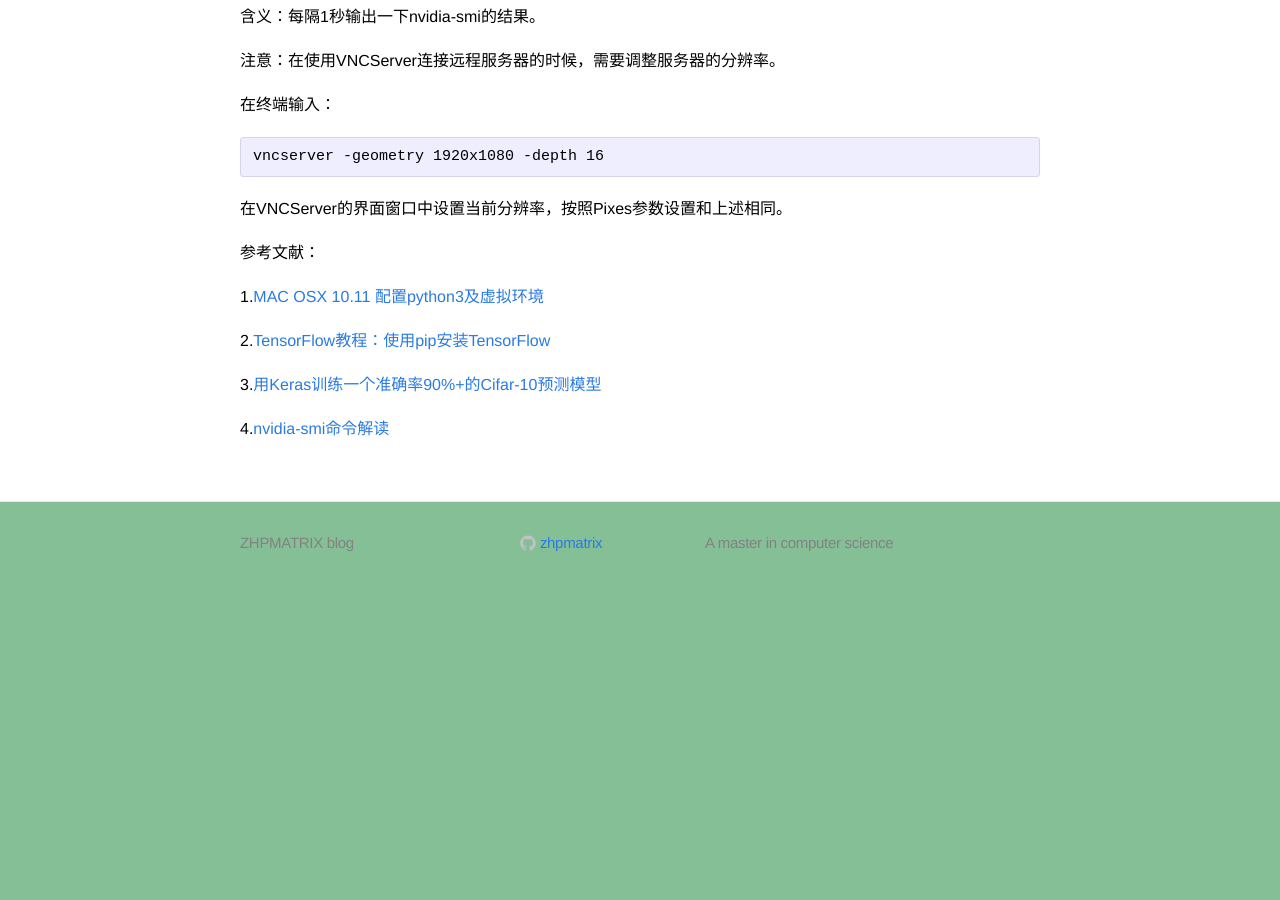
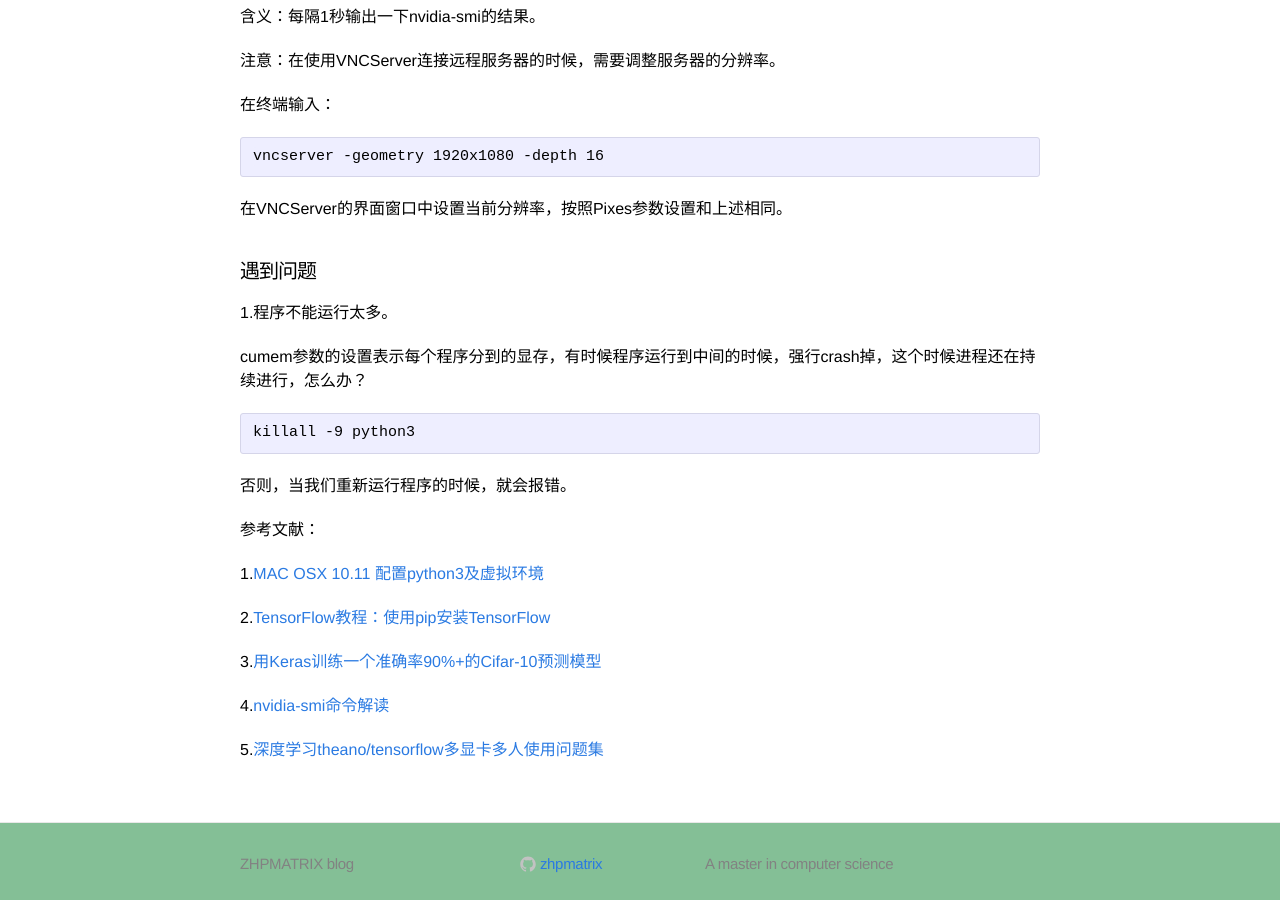
Before and after one commit to zhpmatrix/zhpmatrix.github.io, a Jekyll site: the page built from _posts/2017-05-15-sgd-with-feedback-coding-experiences.md, in a window 1280 px wide and 900 px high, scrolled down 1498 px. Built offline with Jekyll 4.4.1, drawn with Linux system fonts in a browser that asks for light colours; comment, search, counter and statistics services are not loaded; before the commit the page ends 2098 px from its top, so only the background shows below that.

Commit message:
add new content to this article

```diff
--- a/_posts/2017-05-15-sgd-with-feedback-coding-experiences.md
+++ b/_posts/2017-05-15-sgd-with-feedback-coding-experiences.md
@@ -51,6 +51,16 @@ nvidia自带显卡监视工具:nvidia-smi,具体使用方式：
 
 在VNCServer的界面窗口中设置当前分辨率，按照Pixes参数设置和上述相同。
 
+#### 遇到问题
+
+1.程序不能运行太多。
+
+cumem参数的设置表示每个程序分到的显存，有时候程序运行到中间的时候，强行crash掉，这个时候进程还在持续进行，怎么办？
+
+    killall -9 python3
+
+否则，当我们重新运行程序的时候，就会报错。
+
 
 参考文献：
 
@@ -61,3 +71,5 @@ nvidia自带显卡监视工具:nvidia-smi,具体使用方式：
 3.[用Keras训练一个准确率90%+的Cifar-10预测模型](http://nooverfit.com/wp/%E7%94%A8keras%E8%AE%AD%E7%BB%83%E4%B8%80%E4%B8%AA%E5%87%86%E7%A1%AE%E7%8E%8790%E7%9A%84cifar-10%E9%A2%84%E6%B5%8B%E6%A8%A1%E5%9E%8B/)
 
 4.[nvidia-smi命令解读](http://blog.csdn.net/sallyxyl1993/article/details/62220424)
+
+5.[深度学习theano/tensorflow多显卡多人使用问题集](https://zhuanlan.zhihu.com/p/23250782)
```
Also changed, not shown: other parts of _posts/2017-05-15-sgd-with-feedback-coding-experiences.md (+1 -1 lines).
